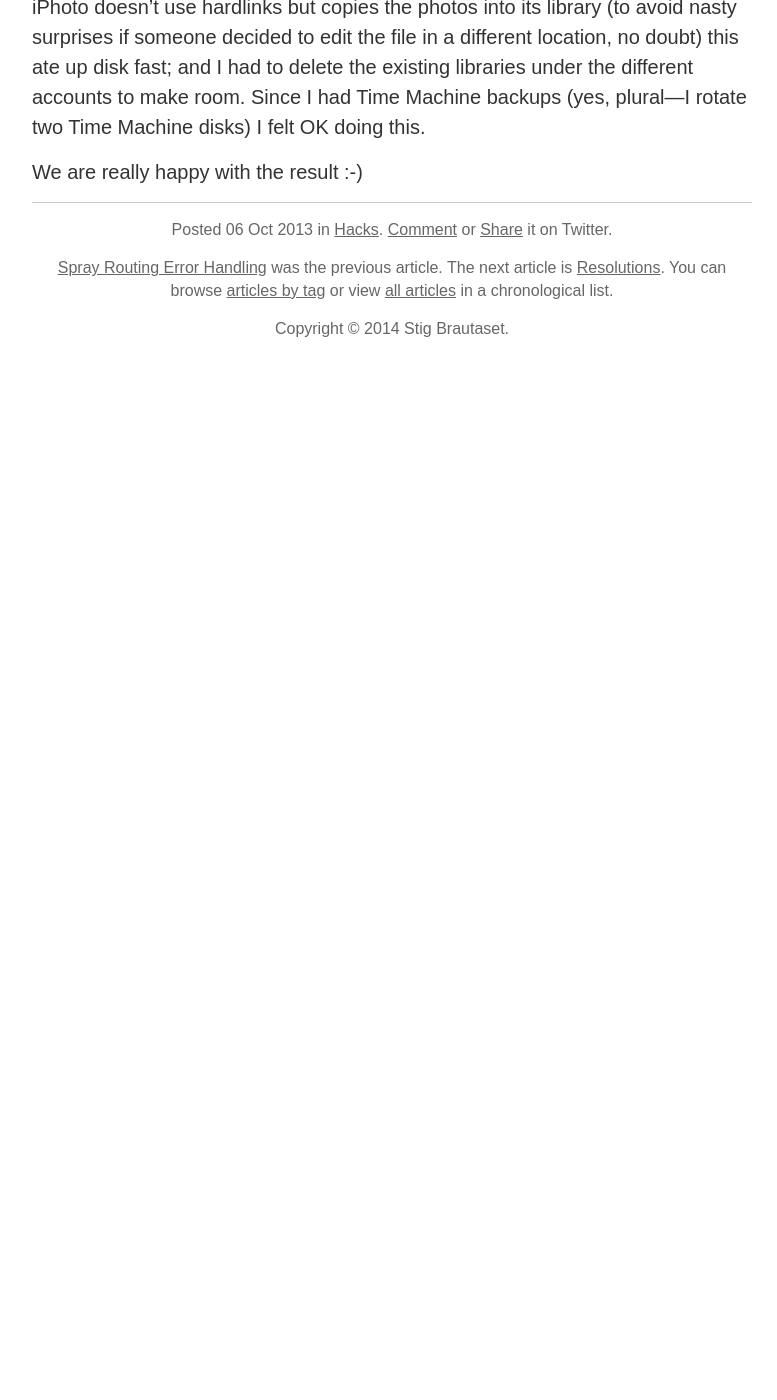
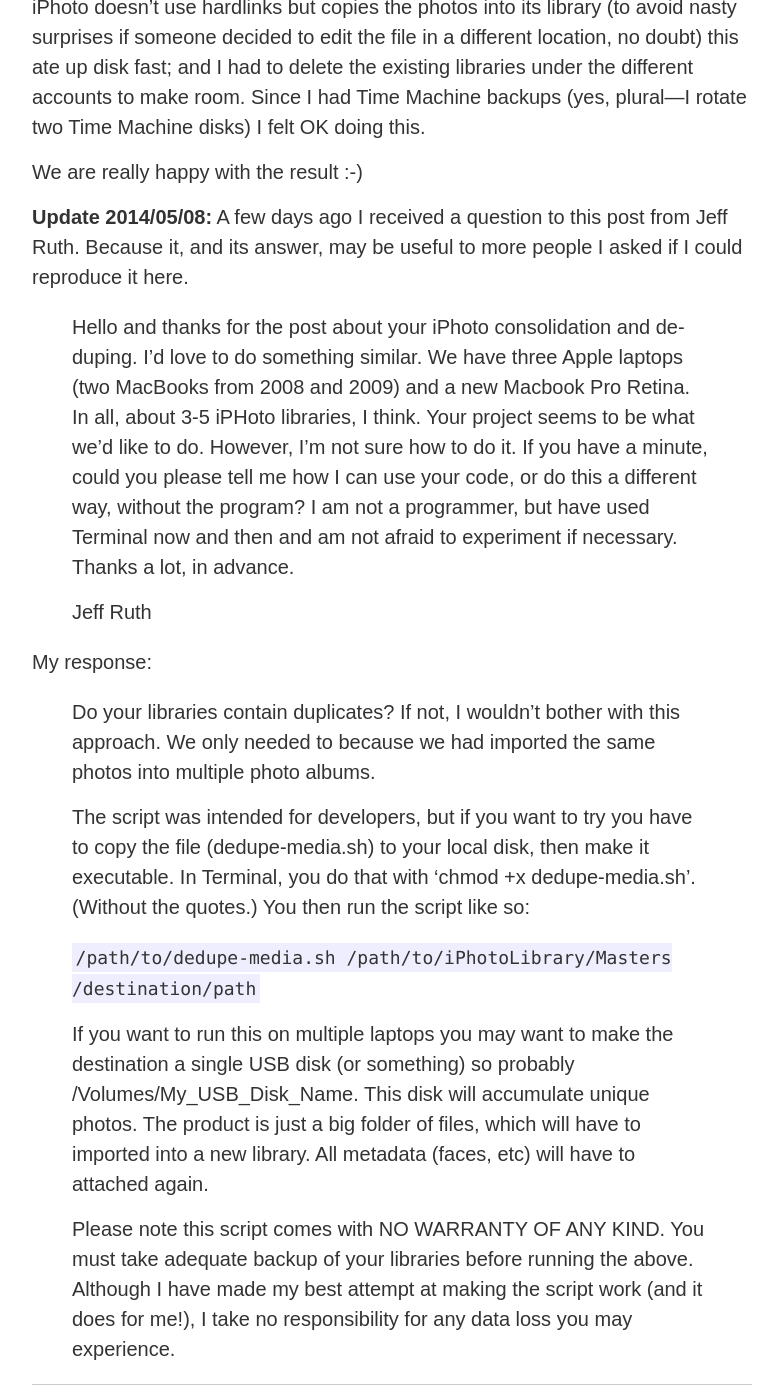
Before and after one commit to stig/www.brautaset.org, a Jekyll site: the page built from _posts/2013-10-06-consolidating-iphoto-libraries.md, in a window 1280 px wide and 1400 px high, scrolled down 2158 px. Shown: the whole window, without its empty margins (248-1025 px from the left). Built offline with Jekyll 4.4.1, drawn with Linux system fonts in a browser that asks for light colours; before the commit the page ends 2595 px from its top, so only the background shows below that.

Commit message:
Update iPhoto post

```diff
--- a/_posts/2013-10-06-consolidating-iphoto-libraries.md
+++ b/_posts/2013-10-06-consolidating-iphoto-libraries.md
@@ -54,4 +54,23 @@
 
 We are really happy with the result :-)
 
+**Update 2014/05/08:** A few days ago I received a question to this post from Jeff Ruth. Because it, and its answer, may be useful to more people I asked if I could reproduce it here.
+
+> Hello and thanks for the post about your iPhoto consolidation and de-duping. I’d love to do something similar. We have three Apple laptops (two MacBooks from 2008 and 2009) and a new Macbook Pro Retina. In all, about 3-5 iPHoto libraries, I think. Your project seems to be what we’d like to do. However, I’m not sure how to do it. If you have a minute, could you please tell me how I can use your code, or do this a different way, without the program? I am not a programmer, but have used Terminal now and then and am not afraid to experiment if necessary. Thanks a lot, in advance.
+>
+> Jeff Ruth
+
+My response:
+
+> Do your libraries contain duplicates? If not, I wouldn’t bother with this approach. We only needed to because we had imported the same photos into multiple photo albums.
+>
+> The script was intended for developers, but if you want to try you have to copy the file (dedupe-media.sh) to your local disk, then make it executable. In Terminal, you do that with ‘chmod +x dedupe-media.sh’. (Without the quotes.) You then run the script like so:
+
+> `/path/to/dedupe-media.sh /path/to/iPhotoLibrary/Masters /destination/path`
+>
+> If you want to run this on multiple laptops you may want to make the destination a single USB disk (or something) so probably /Volumes/My\_USB\_Disk\_Name. This disk will accumulate unique photos. The product is just a big folder of files, which will have to imported into a new library. All metadata (faces, etc) will have to attached again.
+>
+> Please note this script comes with NO WARRANTY OF ANY KIND. You must take adequate backup of your libraries before running the above. Although I have made my best attempt at making the script work (and it does for me!), I take no responsibility for any data loss you may experience.
+
+
 [md5 hash]: http://en.wikipedia.org/wiki/MD5
```
